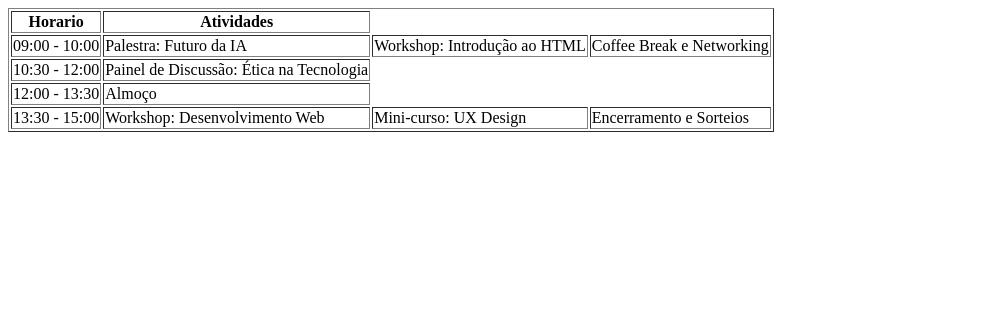
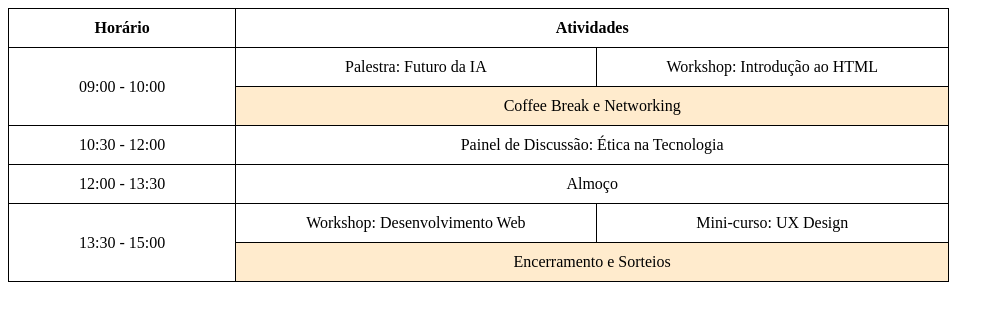
Before and after one commit to webtech-journey/journey-02-teste-02-Silas-Hoffmann, a plain HTML site: page index.html in a window 1280 px wide. Shown: the whole page, without its empty margins (0-1004 px from the left). Drawn offline with Linux system fonts and the light colour scheme.

Commit message:
Estilização final

```diff
--- a/index.html
+++ b/index.html
@@ -4,14 +4,23 @@
     <meta charset="UTF-8">
     <meta name="viewport" content="width=device-width, initial-scale=1.0">
     <title>ArquivoHTML</title>
+    <link rel="stylesheet" href="style.css">
 </head>
 <body>
-    <table border="1">
-        <tr><th>Horario</th>  <th>Atividades</th></tr>
-        <tr><td>09:00 - 10:00</td>  <td>Palestra: Futuro da IA</td>  <td>Workshop: Introdução ao HTML</td>  <td>Coffee Break e Networking</td></tr>
-        <tr><td>10:30 - 12:00</td>  <td>Painel de Discussão: Ética na Tecnologia</td></tr>
-        <tr><td>12:00 - 13:30</td>  <td>Almoço</td></tr>
-        <tr><td>13:30 - 15:00</td>  <td>Workshop: Desenvolvimento Web</td>  <td>Mini-curso: UX Design</td>  <td>Encerramento e Sorteios</td></tr>
+
+    <table style="border: 1px solid black; border-collapse: collapse; text-align: center;">
+        <tr><th>Horário</th><th colspan="2">Atividades</th></tr>
+
+        <tr><td rowspan="2">09:00 - 10:00</td><td>Palestra: Futuro da IA</td><td>Workshop: Introdução ao HTML</td></tr>
+        <tr><td style="background-color: blanchedalmond;" colspan="2">Coffee Break e Networking</td></tr>
+
+        <tr><td>10:30 - 12:00</td><td colspan="2">Painel de Discussão: Ética na Tecnologia</td></tr>
+
+        <tr><td>12:00 - 13:30</td><td colspan="2">Almoço</td></tr>
+
+        <tr><td rowspan="2">13:30 - 15:00</td><td>Workshop: Desenvolvimento Web</td><td>Mini-curso: UX Design</td></tr>
+        <tr><td style="background-color: blanchedalmond;" colspan="2">Encerramento e Sorteios</td></tr>
     </table>
+
 </body>
 </html>
--- /dev/null
+++ b/style.css
@@ -0,0 +1,9 @@
+td, th {
+    border: 1px solid black;
+    padding: 10px;
+    padding-left: 70px;
+    padding-right: 70px;
+    align-items: center;
+    justify-content: center;
+
+}
```
